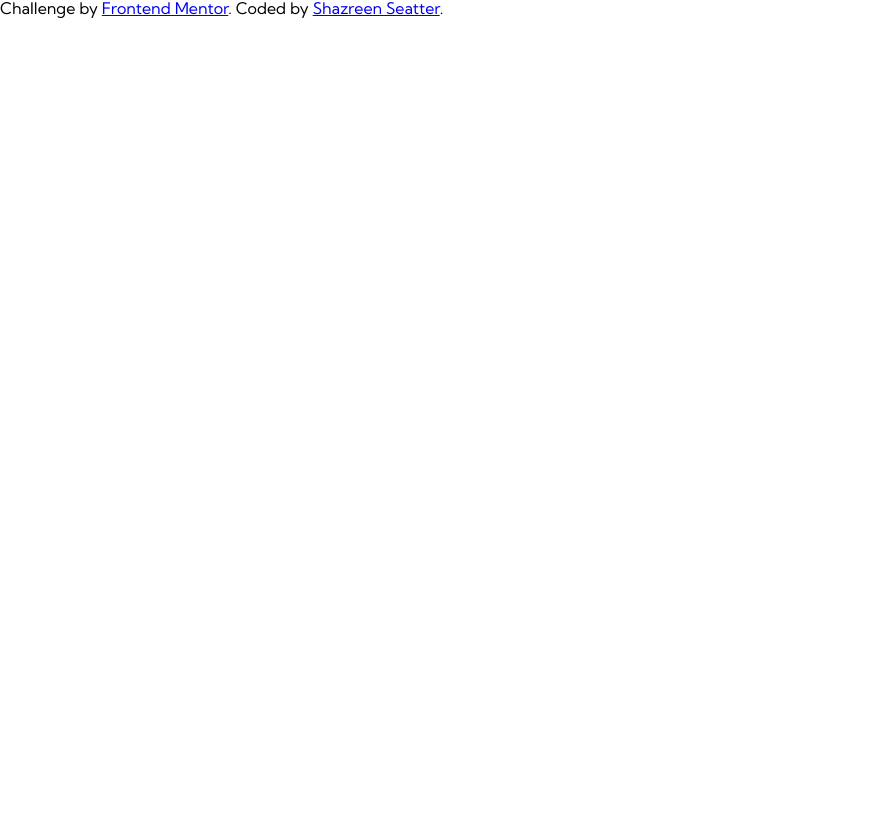
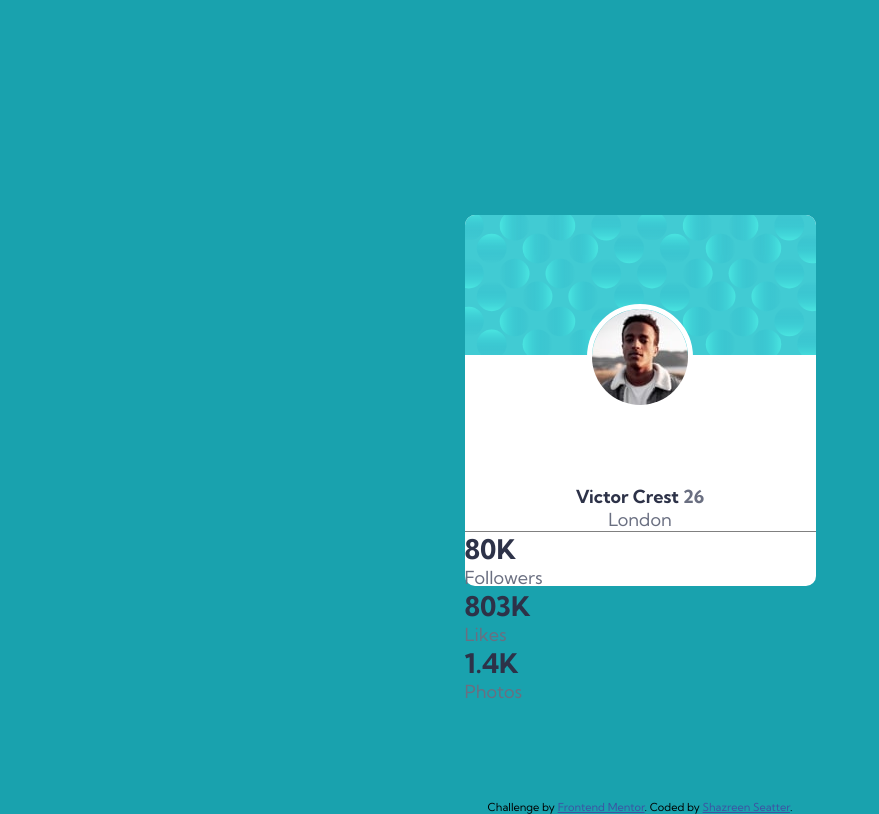
Before and after one commit to ShazSeatter/Profile-Card-Component-, a plain HTML site: page profile-card-component-main/index.html in a window 1280 px wide. Shown: the whole page, without its empty margins (0-879 px from the left). Drawn offline with Linux system fonts and the light colour scheme.

Commit message:
Html strucutre and deleted reset css
added structure of html page and css styling

```diff
--- a/profile-card-component-main/index.html
+++ b/profile-card-component-main/index.html
@@ -10,10 +10,33 @@
   <title>Frontend Mentor | Profile card component</title>
 </head>
 <body>
-
-  <div class="attribution">
+  <div class="container">
+<div class="card">
+  <img src="./images/bg-pattern-card.svg" alt="blue-background-pattern" class="pattern-card">
+  <img src="./images/image-victor.jpg" alt="Victor-Crest-img" class="image-victor">
+  <div class="card-info-section">
+    <h1 class="font name main-title">Victor Crest <span class="font">26</span></h1>
+    <p class="font main-title city-name">London</p>
+  </div>
+  <div class="card-bottom-section">
+<div class="font stats">
+  <h2 class="name">80K</h2>
+  <p>Followers</p>
+</div>
+<div class="font stats">
+  <h2 class="name">803K</h2>
+  <p>Likes</p>
+</div>
+<div class="font stats">
+  <h2 class="name">1.4K</h2>
+  <p>Photos</p>
+</div>
+  </div>
+</div>
+</div>
+  <footer class="attribution">
     Challenge by <a href="https://www.frontendmentor.io?ref=challenge" target="_blank">Frontend Mentor</a>.
     Coded by <a href="#">Shazreen Seatter</a>.
-  </div>
+  </footer>
 </body>
 </html>
--- a/profile-card-component-main/styles.css
+++ b/profile-card-component-main/styles.css
@@ -1,49 +1,62 @@
-/* http://meyerweb.com/eric/tools/css/reset/
-   v2.0 | 20110126
-   License: none (public domain)
-*/
 
-html, body, div, span, applet, object, iframe,
-h1, h2, h3, h4, h5, h6, p, blockquote, pre,
-a, abbr, acronym, address, big, cite, code,
-del, dfn, em, img, ins, kbd, q, s, samp,
-small, strike, strong, sub, sup, tt, var,
-b, u, i, center,
-dl, dt, dd, ol, ul, li,
-fieldset, form, label, legend,
-table, caption, tbody, tfoot, thead, tr, th, td,
-article, aside, canvas, details, embed,
-figure, figcaption, footer, header, hgroup,
-menu, nav, output, ruby, section, summary,
-time, mark, audio, video {
-	margin: 0;
-	padding: 0;
-	border: 0;
-	font-size: 100%;
-	font: inherit;
-	vertical-align: baseline;
+* {
+  margin: 0;
+  padding: 0;
+  box-sizing: border-box;
 }
-/* HTML5 display-role reset for older browsers */
-article, aside, details, figcaption, figure,
-footer, header, hgroup, menu, nav, section {
-	display: block;
+
+body {
+    font-family: 'Kumbh Sans', sans-serif;
+    background-color: hsl(185, 75%, 39%);
 }
-body {
-    line-height: 1;
-    font-family: 'Kumbh Sans', sans-serif;
+
+
+.container {
+  display: flex;
+  justify-content: center;
+  align-items: center;
+  height: 100vh;
 }
-ol, ul {
-	list-style: none;
+.card {
+  background-color: white;
+  width: 351px;
+  height: 371px;
+  border-radius: 10px;
+  position: relative;
 }
-blockquote, q {
-	quotes: none;
+.pattern-card {
+  width: 100%;
+  border-top-left-radius: 10px;
+  border-top-right-radius: 10px;
 }
-blockquote:before, blockquote:after,
-q:before, q:after {
-	content: '';
-	content: none;
+
+.image-victor {
+  position: relative;
+  display: block;
+  margin: 0 auto;
+  z-index: 2;
+  bottom: 55px;
+  border-radius: 50%;
+  border: white 5px solid;
+  margin-bottom: 20px;
 }
-table {
-	border-collapse: collapse;
-	border-spacing: 0;
+
+.font {
+  font-size: 18px;
+  color: hsl(227, 10%, 46%);
 }
+
+.name {
+  color: hsl(229, 23%, 23%);
+}
+
+.main-title {
+  text-align: center;
+}
+
+.city-name {
+  border-bottom: 1px solid grey;
+}
+
+.attribution { font-size: 11px; text-align: center; }
+.attribution a { color: hsl(228, 45%, 44%); }
```
